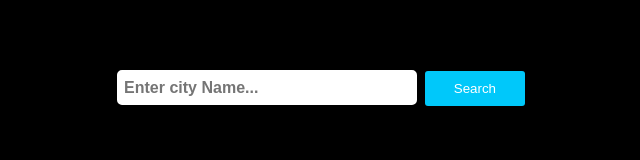
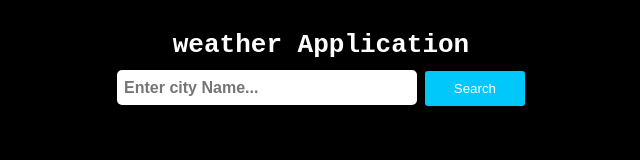
Before and after one commit to Suryateja-2001/weatherApp, a plain HTML site: page index.html in a window 1280 px wide. Shown: the whole page, without its empty margins (319-959 px from the left). Drawn offline with Linux system fonts and the light colour scheme.

Commit message:
added style ="color:#fff" to h1 tag

```diff
--- a/index.html
+++ b/index.html
@@ -10,7 +10,7 @@
 
 <body>
     <div class="container">
-        <h1> weather Application</h1>
+        <h1 style="color: #fff;"> weather Application</h1>
         <div class="input-container">
             <input type="text" name="cityName" id="input-text" placeholder="Enter city Name...">
             <button type="submit" id="btn">Search</button>
```
